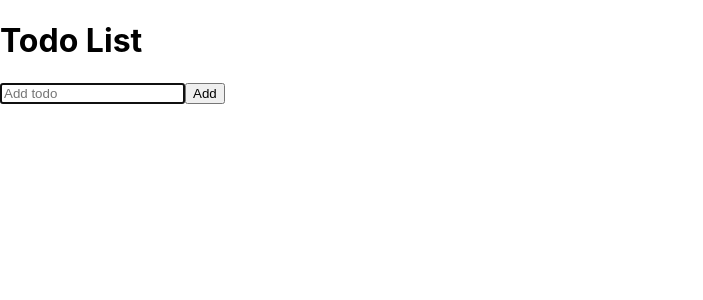
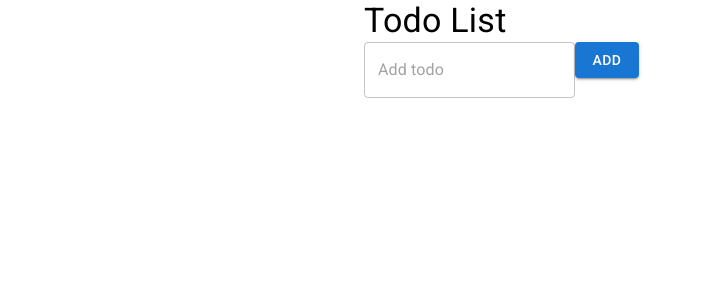
Before and after one commit to khanhngguyen/TodoList, a React (Create React App) app in the folder todo-list/: page / in a window 1280 px wide. Shown: the top 300 px of the page, without its empty margins (0-703 px from the left). Built offline with nearby package versions, Linux system fonts and the light colour scheme.

Commit message:
added basics UI from MUI

```diff
--- a/todo-list/package.json
+++ b/todo-list/package.json
@@ -3,12 +3,15 @@
   "version": "0.1.0",
   "private": true,
   "dependencies": {
+    "@emotion/react": "^11.10.6",
+    "@emotion/styled": "^11.10.6",
+    "@mui/material": "^5.11.12",
     "@testing-library/jest-dom": "^5.16.5",
     "@testing-library/react": "^13.4.0",
     "@testing-library/user-event": "^13.5.0",
     "react": "^18.2.0",
     "react-dom": "^18.2.0",
-    "react-scripts": "5.0.1",
+    "react-scripts": "^5.0.1",
     "web-vitals": "^2.1.4"
   },
   "scripts": {
--- a/todo-list/public/index.html
+++ b/todo-list/public/index.html
@@ -8,12 +8,11 @@
       name="description"
       content="Web site created using create-react-app"
     />
-    <link rel="apple-touch-icon" href="%PUBLIC_URL%/logo192.png" />
     <!--
       manifest.json provides metadata used when your web app is installed on a
       user's mobile device or desktop. See https://developers.google.com/web/fundamentals/web-app-manifest/
     -->
-    <link rel="manifest" href="%PUBLIC_URL%/manifest.json" />
+    <!--<link rel="manifest" href="%PUBLIC_URL%/manifest.json" />
     <!--
       Notice the use of %PUBLIC_URL% in the tags above.
       It will be replaced with the URL of the `public` folder during the build.
@@ -23,6 +22,8 @@
       work correctly both with client-side routing and a non-root public URL.
       Learn how to configure a non-root public URL by running `npm run build`.
     -->
+    <link rel="stylesheet"href="https://fonts.googleapis.com/css?family=Roboto:300,400,500,700&display=swap"/>
+
     <title>To Do List</title>
   </head>
   <body>
--- a/todo-list/src/App.js
+++ b/todo-list/src/App.js
@@ -1,6 +1,9 @@
 import React, { useState, useEffect, useRef } from "react";
 import TodoList from "./TodoList";
 import Popup from './Popup'
+//adding Material UI
+import { Typography, Container, TextField, Button, Dialog, DialogContent, DialogTitle } from '@mui/material/';
+
 
 let nextId = Math.floor((Math.random() * 10000) + 1);
 const LOCAL_STORAGE_KEY = 'TodoApp-list';
@@ -104,9 +107,10 @@ function App() {
   } */
 
   return (
-    <div>
-      <h1>Todo List</h1>
-      <input
+    <Container maxWidth="sm">
+      <Typography variant="h4">Todo List</Typography>
+      <TextField
+      variant="outlined"
       type='text'
       placeholder="Add todo"
       value={input}
@@ -114,14 +118,29 @@ function App() {
       onKeyDown={e => handleKeydown(e)}
       ref={inputRef}
       />
-      <button onClick={() => addTodo(input)}>Add</button>
+      <Button
+      variant="contained"
+      onClick={() => addTodo(input)}>Add</Button>
       <TodoList todos={list} onEdit={handleEdit} onDelete={handleDeleteTodo} />
-      {popup.show && (
+      <Dialog
+      open={popup.show}
+      onClose={handleDeleteFalse}
+      >
+        <DialogTitle>Are you sure?</DialogTitle>
+        <DialogContent>
           <Popup
         handleDeleteTrue={handleDeleteTrue}
         handleDeleteFalse={handleDeleteFalse}
         />
-      )}
+        </DialogContent>
+      </Dialog>
+
+      {/* {popup.show && (
+        <Popup
+        handleDeleteTrue={handleDeleteTrue}
+        handleDeleteFalse={handleDeleteFalse}
+        />
+      )} */}
 
       {/* create separate TodoList & Todo components
       <ul>
@@ -134,7 +153,7 @@ function App() {
           )
         })}
       </ul> */}
-    </div>
+    </Container>
   );
 }
 
--- a/todo-list/src/Popup.js
+++ b/todo-list/src/Popup.js
@@ -1,13 +1,15 @@
 import React from 'react'
+import { Button } from '@mui/material/';
+
 
 function Popup({handleDeleteTrue, handleDeleteFalse}) {
   return (
     <div>
-        <div>
-            <p>Are you sure you want to delete?</p>
-            <button onClick={() => handleDeleteTrue()}>Confirm</button>
-            <button onClick={() => handleDeleteFalse()}>Cancel</button>
-        </div>
+      <p>Click Confirm to delete. Click cancel to cancel</p>
+      <Button
+      variant='contained'
+      onClick={() => handleDeleteTrue()}>Confirm</Button>
+      <Button onClick={() => handleDeleteFalse()}>Cancel</Button>
     </div>
   )
 }
--- a/todo-list/src/Todo.js
+++ b/todo-list/src/Todo.js
@@ -1,15 +1,17 @@
-import React, { useState, useEffect, useRef } from 'react'
+import React, { useState } from 'react'
+import { TextField, Button, Checkbox } from '@mui/material/';
+
 
 function Todo({todo, onEdit, onDelete}) {
     const [isEdit, setEdit] = useState(false);
-    const editButtonRef = useRef(null);
 
     //autofocus on input when click on Edit buttton
-    useEffect(() => {
+    //use autoFocus instead
+  /*   useEffect(() => {
         if (isEdit) {
-            editButtonRef.current.focus()
+            editButtonRef.current.focus();
         }
-    }, [isEdit])
+    }, [isEdit]) */
 
     const handleKeydown = (e) => {
         if (e.key === 'Enter') {
@@ -21,20 +23,27 @@ function Todo({todo, onEdit, onDelete}) {
     if (isEdit) {
         todoContent = (
             <>
-            <input
+            <TextField
+            variant='outlined'
             value={todo.item}
             onChange={e => onEdit({...todo, item: e.target.value})}
             onKeyDown={e => handleKeydown(e)}
-            ref={editButtonRef}
+            autoFocus
             />
-            <button onClick={() => setEdit(false)}>Save</button>
+            <Button
+            variant='outlined'
+            size='small'
+            onClick={() => setEdit(false)}>Save</Button>
             </>
         )
     } else {
         todoContent = (
             <>
             {todo.item}
-            <button onClick={() => setEdit(true)}>Edit</button>
+            <Button
+            variant='outlined'
+            size='small'
+            onClick={() => setEdit(true)}>Edit</Button>
             </>
         )
     }
@@ -42,9 +51,12 @@ function Todo({todo, onEdit, onDelete}) {
     return (
         <>
         <li>
-            <input type="checkbox" complete={todo.complete} />
+            <Checkbox complete={todo.complete} />
             {todoContent}
-            <button onClick={() => onDelete(todo.id)}>Delete</button>
+            <Button
+            variant='outlined'
+            size='small'
+            onClick={() => onDelete(todo.id)}>Delete</Button>
         </li>
         </>
     )
```
Also changed, not shown: 1 other file (tests, documents, lock files or other folders). Lines whose indentation alone changed are shown as unchanged.
